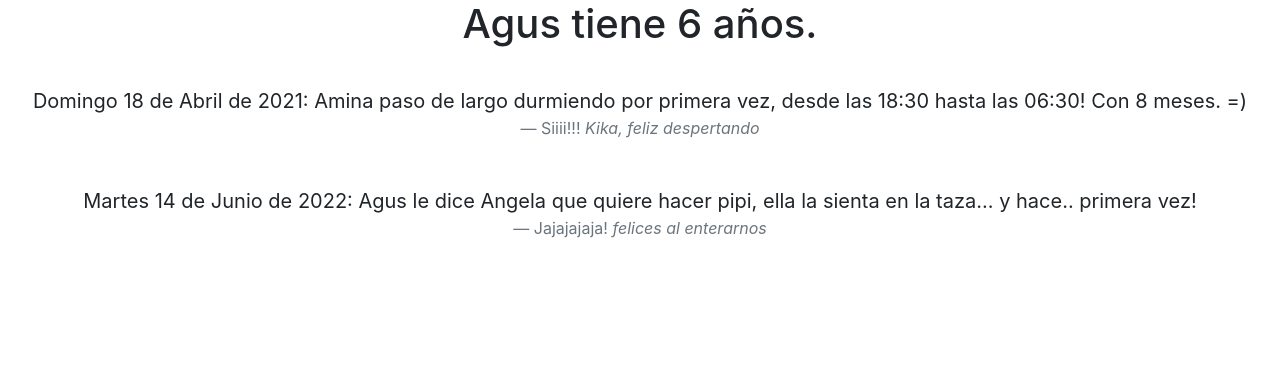
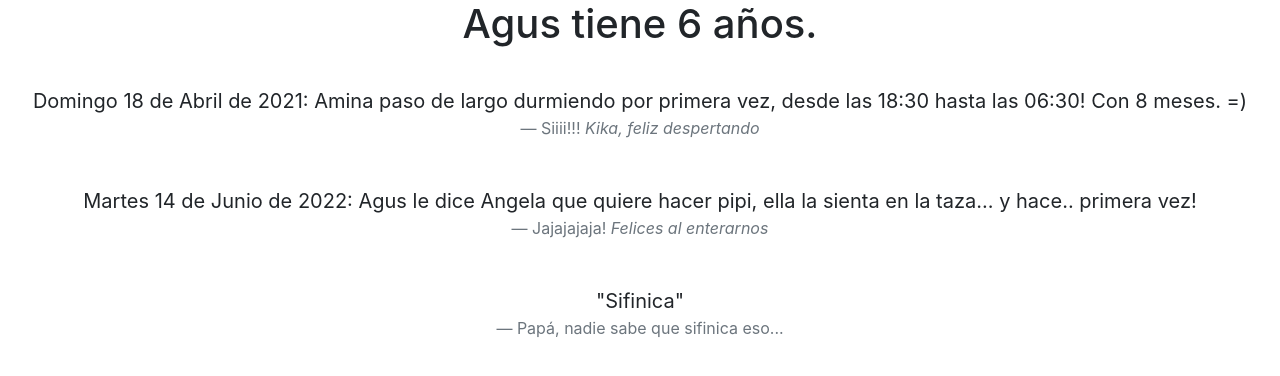
Before and after one commit to cristobalgh/cumpleagus, a Flask app: page / in a window 1280 px wide. Shown: the part 290-666 px from the top of the page. Run offline with Flask 2, Linux system fonts and the light colour scheme; some libraries are stand-ins or nearby versions.

Commit message:
palabras

```diff
--- a/templates/index.html
+++ b/templates/index.html
@@ -47,7 +47,11 @@
     <blockquote class="blockquote text-center">
       <p class="mb-0"><br>Martes 14 de Junio de 2022: Agus le dice Angela que quiere hacer pipi,
     		ella la sienta en la taza... y hace.. primera vez!</p>
-      <footer class="blockquote-footer">Jajajajaja! <cite title="Source Title">felices al enterarnos</cite></footer>
+      <footer class="blockquote-footer">Jajajajaja! <cite title="Source Title">Felices al enterarnos</cite></footer>
+    </blockquote>
+        <blockquote class="blockquote text-center">
+      <p class="mb-0"><br>"Sifinica"</p>
+      <footer class="blockquote-footer">Papá, nadie sabe que sifinica eso...</footer>
     </blockquote>
   </body>
 </html>
```
